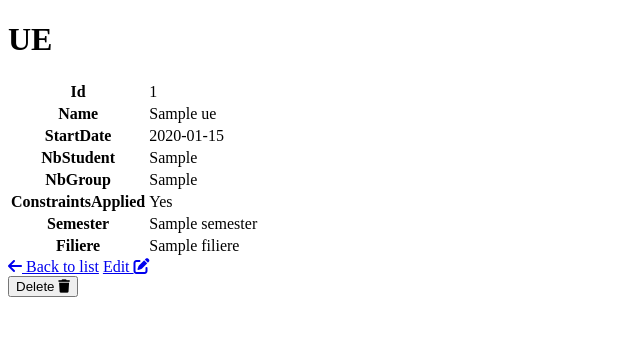
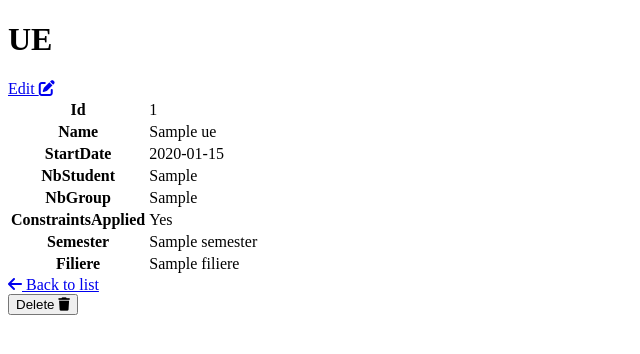
Before and after one commit to hmicael/gl_l3_sf, a Symfony app: template templates/ue/show.html.twig in a window 1280 px wide. Shown: the top 354 px of the page, without its empty margins (0-640 px from the left). Run offline with Twig, Linux system fonts and the light colour scheme; the template is opened without the code that fills it: most values are stand-ins (such as "Sample title", 1, 10 or a date in 2020); some libraries are stand-ins or nearby versions.

Commit message:
design UE

```diff
--- a/templates/ue/edit.html.twig
+++ b/templates/ue/edit.html.twig
@@ -8,7 +8,7 @@
 
         {{ include('ue/_form.html.twig', {'button_label': 'Update'}) }}
 
-        <a href="{{ path('app_ue_index') }}" class="mt-3 btn btn-outline-secondary">
+        <a href="{{ path('app_ue_index') }}" class="mt-3 mb-3 btn btn-outline-secondary">
             <i class="fa-solid fa-arrow-left"></i> Back to list
         </a>
 
--- a/templates/ue/show.html.twig
+++ b/templates/ue/show.html.twig
@@ -4,6 +4,10 @@
 
 {% block body %}
     <h1>UE</h1>
+
+    <a href="{{ path('app_ue_edit', {'id': ue.id}) }}" class="btn btn-outline-warning">
+        Edit <i class="fa-solid fa-pen-to-square"></i>
+    </a>
 
     <table class="table">
         <tbody>
@@ -42,9 +46,9 @@
         </tbody>
     </table>
 
-    <a href="{{ path('app_ue_index') }}" class="mt-3 btn btn-outline-secondary"><i class="fa-solid fa-arrow-left"></i> Back to list</a>
-
-    <a href="{{ path('app_ue_edit', {'id': ue.id}) }}" class="btn btn-outline-warning">Edit <i class="fa-solid fa-pen-to-square"></i></a>
+    <a href="{{ path('app_ue_index') }}" class="mt-3 mb-3 btn btn-outline-secondary">
+        <i class="fa-solid fa-arrow-left"></i> Back to list
+    </a>
 
     {{ include('ue/_delete_form.html.twig') }}
 {% endblock %}
```
